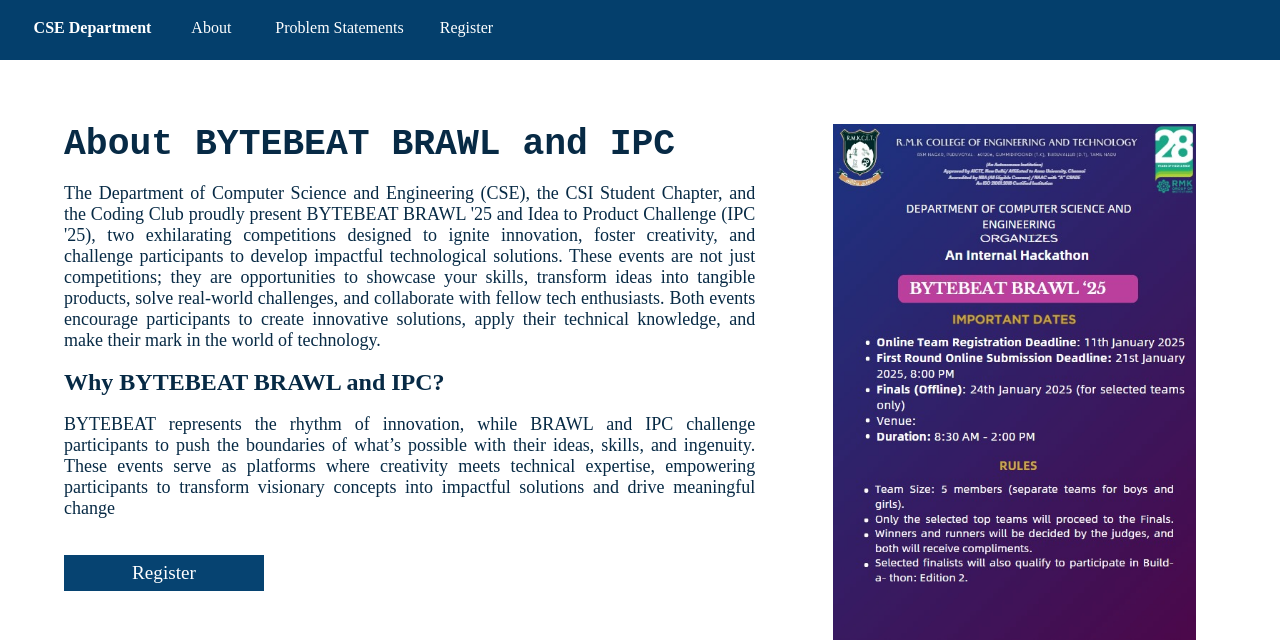
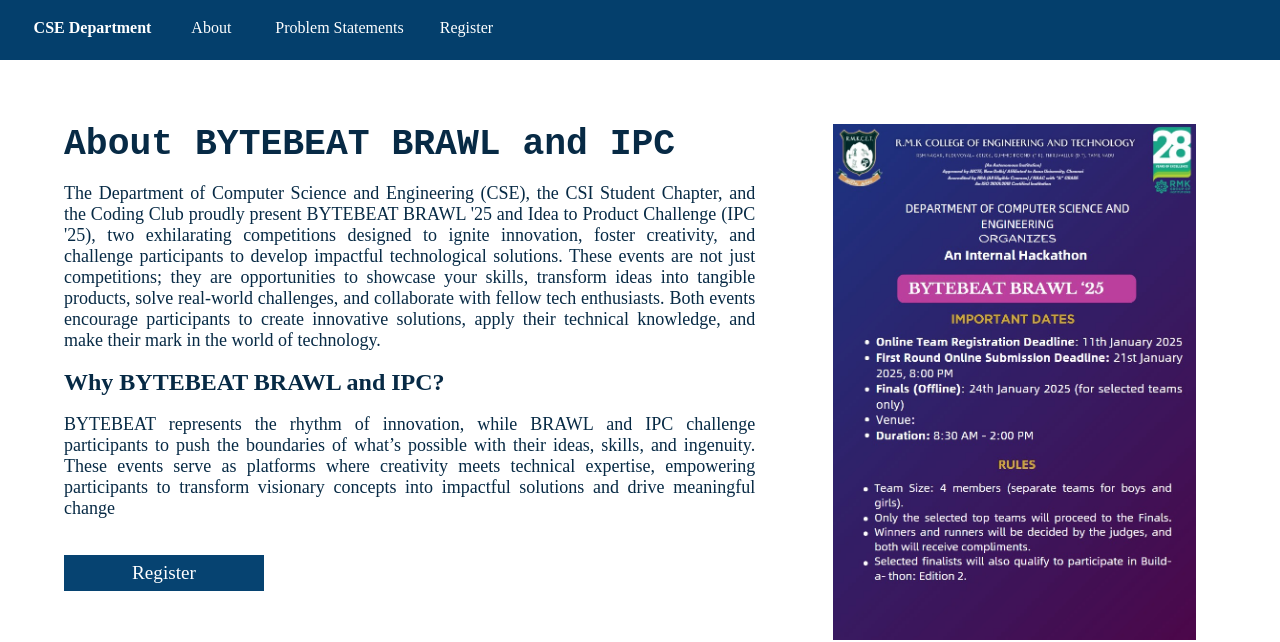
Before and after one commit to PRIYANKADHINAKAR2005/CollegeHackathon, a website: page public/index.html in a window 1280 px wide. Shown: the part 162-804 px from the top of the page. Drawn offline with Linux system fonts and the light colour scheme.

Commit message:
Update index.html

```diff
--- a/public/index.html
+++ b/public/index.html
@@ -44,7 +44,7 @@
         </div>
 
         <div class="box2">
-            <img src="brows.jpg" alt="ff" style="width: 90%;height:110%">
+            <img src="broshure.jpg" alt="ff" style="width: 90%;height:110%">
         </div>
 
 
```
